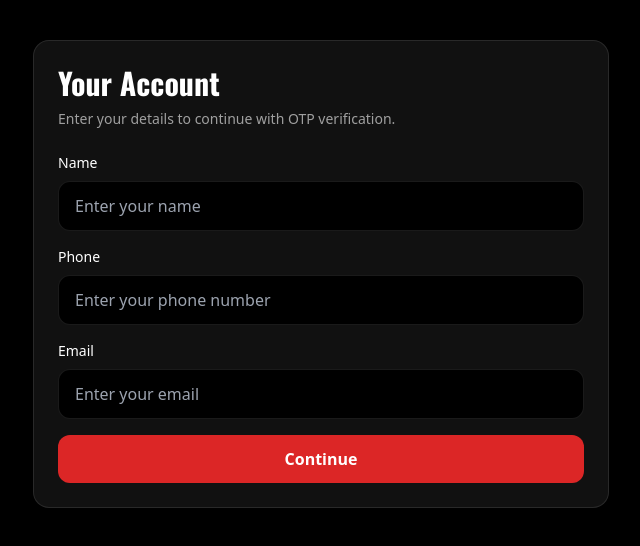
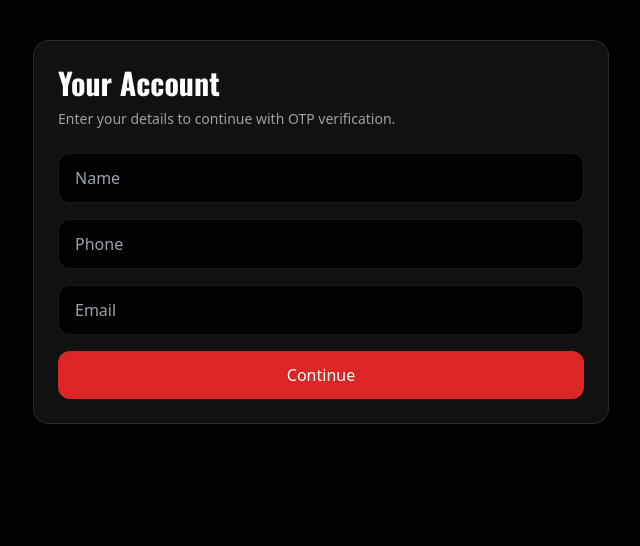
Before and after one commit to hamnafarooq569/haji-asgher-rabri, a Next.js app: page /auth in a window 1280 px wide. Shown: the top 546 px of the page, without its empty margins (319-959 px from the left). Built offline with nearby package versions, Linux system fonts and the light colour scheme; no server answers.

Commit message:
fix suspense error auth page

```diff
--- /dev/null
+++ b/src/app/auth/AuthInner.js
@@ -0,0 +1,114 @@
+"use client";
+
+import { useEffect, useState } from "react";
+import { useRouter, useSearchParams } from "next/navigation";
+import { useDispatch, useSelector } from "react-redux";
+import { startCustomerAuth } from "@/store/thunks/customerAuthThunks";
+import {
+  clearCustomerAuthError,
+  setAuthDraft,
+} from "@/store/slices/customerAuthSlice";
+
+export default function AuthInner() {
+  const router = useRouter();
+  const searchParams = useSearchParams();
+  const dispatch = useDispatch();
+
+  const redirectTo = searchParams.get("redirect") || "/checkout";
+
+  const { loading, error, successMessage } = useSelector(
+    (state) => state.customerAuth
+  );
+
+  const [form, setForm] = useState({
+    name: "",
+    email: "",
+    phone: "",
+  });
+
+  useEffect(() => {
+    return () => {
+      dispatch(clearCustomerAuthError());
+    };
+  }, [dispatch]);
+
+  const handleChange = (e) => {
+    const { name, value } = e.target;
+    setForm((prev) => ({
+      ...prev,
+      [name]: value,
+    }));
+  };
+
+  const handleContinue = async (e) => {
+    e.preventDefault();
+
+    dispatch(setAuthDraft(form));
+
+    const resultAction = await dispatch(startCustomerAuth(form));
+
+    if (startCustomerAuth.fulfilled.match(resultAction)) {
+      const query = new URLSearchParams({
+        email: form.email,
+        name: form.name,
+        phone: form.phone,
+        redirect: redirectTo,
+      }).toString();
+
+      router.push(`/auth/verify?${query}`);
+    }
+  };
+
+  return (
+    <main className="min-h-screen bg-black px-4 py-10 text-white">
+      <div className="mx-auto max-w-xl rounded-2xl border border-white/10 bg-[#111] p-6 shadow-xl">
+        <h1 className="text-3xl font-bold">Your Account</h1>
+        <p className="mt-2 text-sm text-white/60">
+          Enter your details to continue with OTP verification.
+        </p>
+
+        {error && <p className="mt-4 text-sm text-red-400">{error}</p>}
+        {successMessage && (
+          <p className="mt-4 text-sm text-green-400">{successMessage}</p>
+        )}
+
+        <form onSubmit={handleContinue} className="mt-6 space-y-4">
+          <input
+            name="name"
+            value={form.name}
+            onChange={handleChange}
+            placeholder="Name"
+            className="w-full rounded-xl border border-white/10 bg-black px-4 py-3"
+            required
+          />
+
+          <input
+            name="phone"
+            value={form.phone}
+            onChange={handleChange}
+            placeholder="Phone"
+            className="w-full rounded-xl border border-white/10 bg-black px-4 py-3"
+            required
+          />
+
+          <input
+            name="email"
+            value={form.email}
+            onChange={handleChange}
+            placeholder="Email"
+            className="w-full rounded-xl border border-white/10 bg-black px-4 py-3"
+            required
+          />
+
+          <button
+            type="submit"
+            disabled={loading}
+            className="w-full rounded-xl bg-red-600 px-4 py-3"
+          >
+            {loading ? "Sending OTP..." : "Continue"}
+          </button>
+        </form>
+      </div>
+    </main>
+  );
+}
--- a/src/app/auth/page.js
+++ b/src/app/auth/page.js
@@ -1,126 +1,10 @@
-"use client";
+import { Suspense } from "react";
+import AuthInner from "./AuthInner";
 
-import { useEffect, useState } from "react";
-import { useRouter, useSearchParams } from "next/navigation";
-import { useDispatch, useSelector } from "react-redux";
-import { startCustomerAuth } from "@/store/thunks/customerAuthThunks";
-import {
-  clearCustomerAuthError,
-  setAuthDraft,
-} from "@/store/slices/customerAuthSlice";
-
-export default function AuthPage() {
-  const router = useRouter();
-  const searchParams = useSearchParams();
-  const dispatch = useDispatch();
-
-  const redirectTo = searchParams.get("redirect") || "/checkout";
-
-  const { loading, error, successMessage } = useSelector(
-    (state) => state.customerAuth
-  );
-
-  const [form, setForm] = useState({
-    name: "",
-    email: "",
-    phone: "",
-  });
-
-  useEffect(() => {
-    return () => {
-      dispatch(clearCustomerAuthError());
-    };
-  }, [dispatch]);
-
-  const handleChange = (e) => {
-    const { name, value } = e.target;
-    setForm((prev) => ({
-      ...prev,
-      [name]: value,
-    }));
-  };
-
-  const handleContinue = async (e) => {
-    e.preventDefault();
-
-    dispatch(setAuthDraft(form));
-
-    const resultAction = await dispatch(startCustomerAuth(form));
-
-    if (startCustomerAuth.fulfilled.match(resultAction)) {
-      const query = new URLSearchParams({
-        email: form.email,
-        name: form.name,
-        phone: form.phone,
-        redirect: redirectTo,
-      }).toString();
-
-      router.push(`/auth/verify?${query}`);
-    }
-  };
-
+export default function Page() {
   return (
-    <main className="min-h-screen bg-black px-4 py-10 text-white">
-      <div className="mx-auto max-w-xl rounded-2xl border border-white/10 bg-[#111] p-6 shadow-xl">
-        <h1 className="text-3xl font-bold">Your Account</h1>
-        <p className="mt-2 text-sm text-white/60">
-          Enter your details to continue with OTP verification.
-        </p>
-
-        {error && <p className="mt-4 text-sm text-red-400">{error}</p>}
-        {successMessage && (
-          <p className="mt-4 text-sm text-green-400">{successMessage}</p>
-        )}
-
-        <form onSubmit={handleContinue} className="mt-6 space-y-4">
-          <div>
-            <label className="mb-2 block text-sm">Name</label>
-            <input
-              type="text"
-              name="name"
-              value={form.name}
-              onChange={handleChange}
-              placeholder="Enter your name"
-              className="w-full rounded-xl border border-white/10 bg-black px-4 py-3 outline-none"
-              required
-            />
-          </div>
-
-          <div>
-            <label className="mb-2 block text-sm">Phone</label>
-            <input
-              type="text"
-              name="phone"
-              value={form.phone}
-              onChange={handleChange}
-              placeholder="Enter your phone number"
-              className="w-full rounded-xl border border-white/10 bg-black px-4 py-3 outline-none"
-              required
-            />
-          </div>
-
-          <div>
-            <label className="mb-2 block text-sm">Email</label>
-            <input
-              type="email"
-              name="email"
-              value={form.email}
-              onChange={handleChange}
-              placeholder="Enter your email"
-              className="w-full rounded-xl border border-white/10 bg-black px-4 py-3 outline-none"
-              required
-            />
-          </div>
-
-          <button
-            type="submit"
-            disabled={loading}
-            className="w-full rounded-xl bg-red-600 px-4 py-3 font-semibold disabled:opacity-60"
-          >
-            {loading ? "Sending OTP..." : "Continue"}
-          </button>
-        </form>
-      </div>
-    </main>
+    <Suspense fallback={<div>Loading...</div>}>
+      <AuthInner />
+    </Suspense>
   );
 }
```
